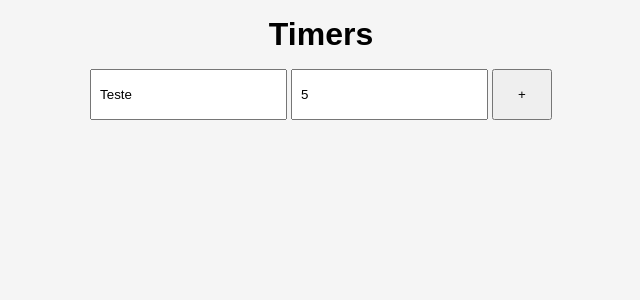
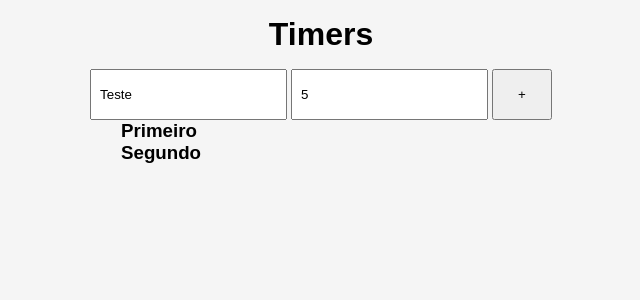
Before and after one commit to felipqsquall/my-timers-react, a React (Create React App) app: page / in a window 1280 px wide. Shown: the top 300 px of the page, without its empty margins (319-959 px from the left). Built offline with nearby package versions, Linux system fonts and the light colour scheme; the HTML template or start-up script is replaced by a standard one.

Commit message:
Atualizações Funcionais

```diff
--- a/src/App.js
+++ b/src/App.js
@@ -1,12 +1,25 @@
-import TimerForm from "./TimerForm";
+import { useState } from "react";
+
+import TimerForm from "./components/TimerForm";
 import styles from "./App.module.css";
 
 function App() {
+  const [timers, setTimer] = useState([
+    {id: 1, name: "Primeiro", duration: 3},
+    {id: 2, name: "Segundo", duration: 60}
+  ]);
+
   return (
     <main className={styles.main}>
       <h1 className={styles.title}>Timers</h1>
 
-      <TimerForm />
+      <TimerForm setTimer={setTimer}/>
+
+      <div className={styles.timers}>
+        {timers.map((timer) => (
+          <h3 key={timer.id}>{timer.name}</h3>
+        ))}
+      </div>
     </main>
   );
 }
--- a/src/App.module.css
+++ b/src/App.module.css
@@ -8,3 +8,8 @@
 .title {
   text-align: center;
 }
+
+
+.timers {
+
+}
--- a/src/TimerForm/index.js
+++ b/src/components/TimerForm/index.js
@@ -1,13 +1,17 @@
 import styles from  "./TimerForm.module.css";
 
-const TimerForm = () => {
+const TimerForm = ({setTimer}) => {
   const handleFormSubmit = (event) =>{
     event.preventDefault();
 
     const form = event.target;
     const newTimer = Object.fromEntries(new FormData(form));
+    newTimer.id =  Date.now();
+    newTimer.duration = parseInt(newTimer.duration);
 
-    console.log(newTimer);
+    setTimer((timers) => [...timers, newTimer]);
+
+    form.reset();
   }
 
 
@@ -18,7 +22,7 @@ const TimerForm = () => {
         className={styles.input}
         name="name"
         placeholder="Nome"
-        defaultValue="Teste"
+        defaultValue="Teste" //TODO: REMOVER
       />
 
       <input
@@ -27,7 +31,7 @@ const TimerForm = () => {
         name="duration"
         placeholder="Duração (segundos)"
         min="1"
-        defaultValue={5}
+        defaultValue={5} //TODO: REMOVER
       />
 
       <input
```
Also changed, not shown: src/components/TimerForm/TimerForm.module.css (renamed from src/TimerForm/TimerForm.module.css).
